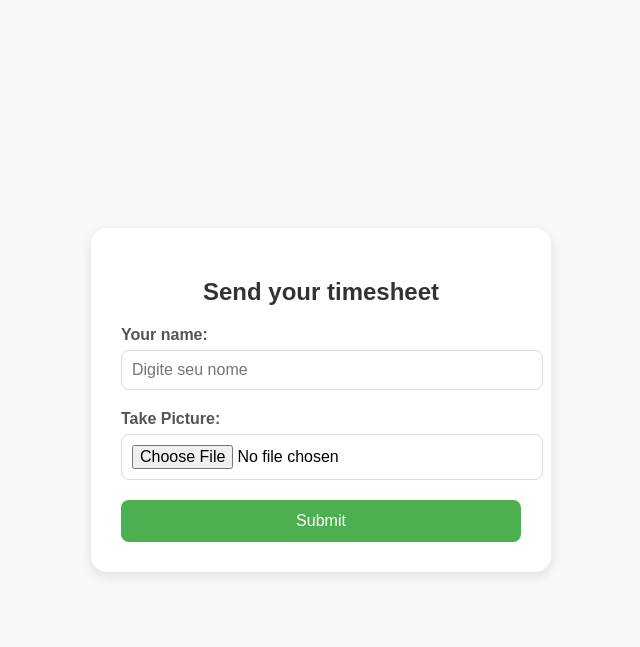
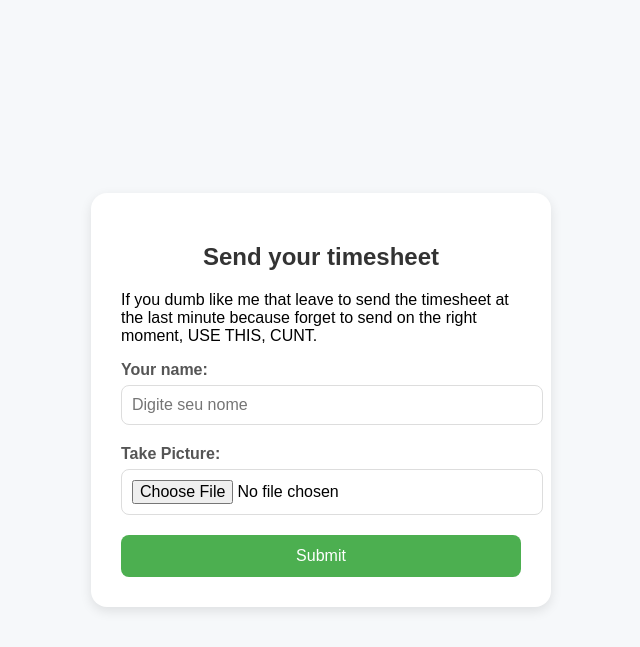
Before and after one commit to llthorzinholl/email_sender, a Flask app: page / in a window 1280 px wide. Shown: the top 647 px of the page, without its empty margins (319-959 px from the left). Run offline with Flask 3, Linux system fonts and the light colour scheme.

```diff
--- a/templates/index.html
+++ b/templates/index.html
@@ -68,6 +68,7 @@
 <body>
   <div class="container">
     <h2>Send your timesheet</h2>
+    <p>If you dumb like me that leave to send the timesheet at the last minute because forget to send on the right moment, USE THIS, CUNT.</p>
     <form method="POST" enctype="multipart/form-data">
       <label for="nome">Your name:</label>
       <input type="text" name="nome" id="nome" placeholder="Digite seu nome" required />
```
